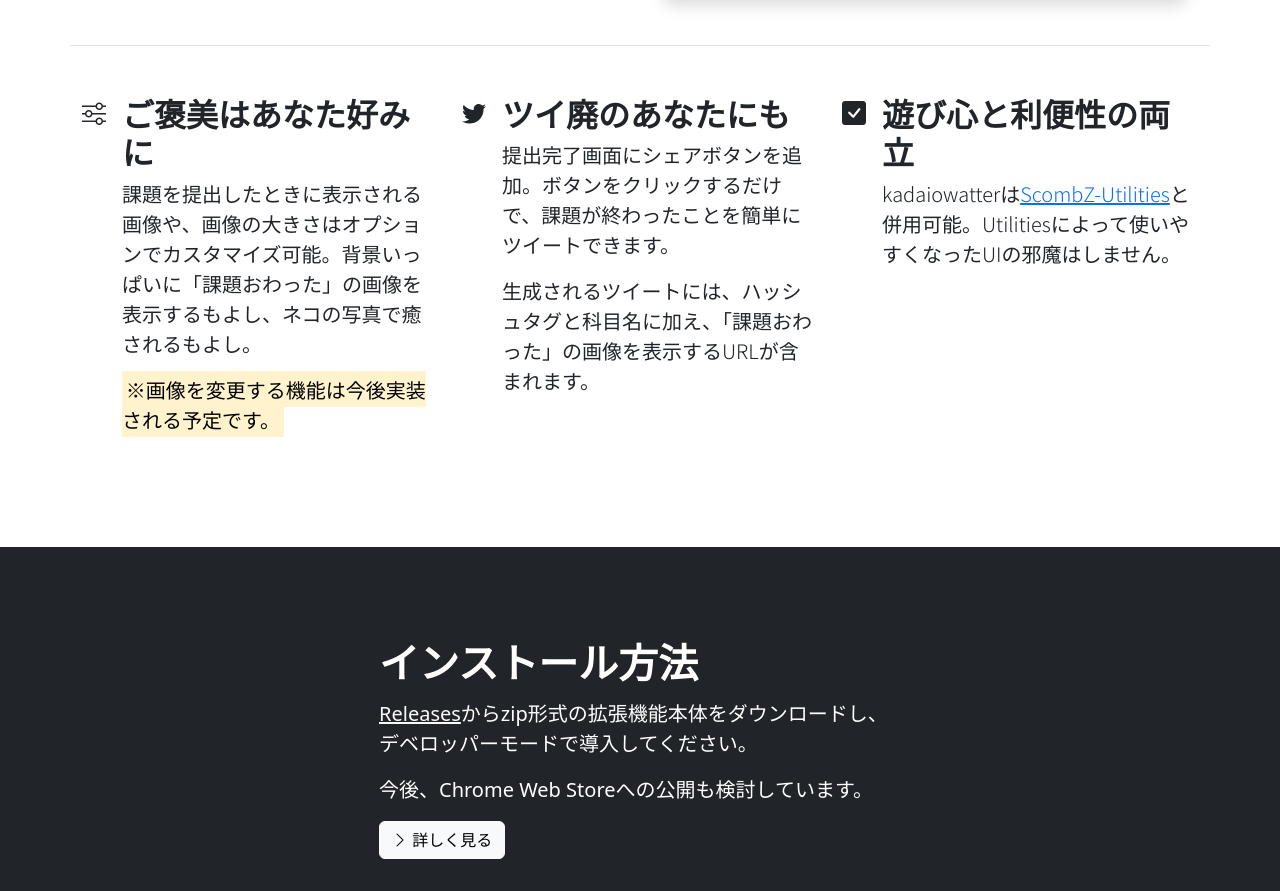
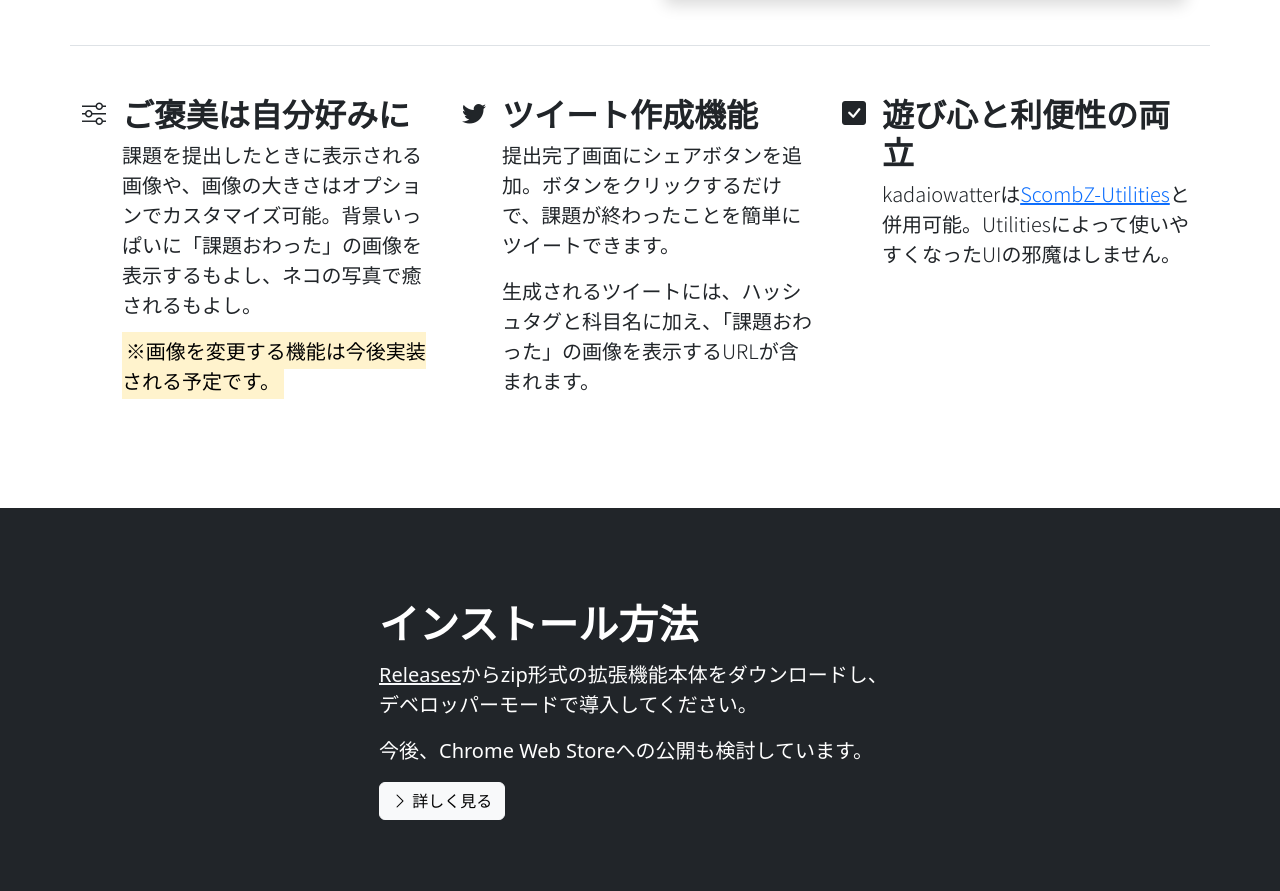
Before and after one commit to saka-naname/kadaiowatter, a browser extension: page docs/index.html in a window 1280 px wide. Shown: the part 1296-2187 px from the top of the page. Drawn offline with nearby package versions, Linux system fonts and the light colour scheme.

Commit message:
docsの機能一覧の言い回しを変更

```diff
--- a/docs/index.html
+++ b/docs/index.html
@@ -64,7 +64,7 @@
                         <i class="bi-sliders" style="width: 1em; height: 1em"></i>
                     </div>
                     <div>
-                        <h3 class="fs-2 fw-bold">ご褒美はあなた好みに</h3>
+                        <h3 class="fs-2 fw-bold">ご褒美は自分好みに</h3>
                         <p class="lead">課題を提出したときに表示される画像や、画像の大きさはオプションでカスタマイズ可能。背景いっぱいに「課題おわった」の画像を表示するもよし、ネコの写真で癒されるもよし。</p>
                         <p class="lead"><mark>※画像を変更する機能は今後実装される予定です。</mark></p>
                     </div>
@@ -74,7 +74,7 @@
                         <i class="bi-twitter" style="width: 1em; height: 1em"></i>
                     </div>
                     <div>
-                        <h3 class="fs-2 fw-bold">ツイ廃のあなたにも</h3>
+                        <h3 class="fs-2 fw-bold">ツイート作成機能</h3>
                         <p class="lead">提出完了画面にシェアボタンを追加。ボタンをクリックするだけで、課題が終わったことを簡単にツイートできます。</p>
                         <p class="lead">生成されるツイートには、ハッシュタグと科目名に加え、「課題おわった」の画像を表示するURLが含まれます。</p>
                     </div>
```
